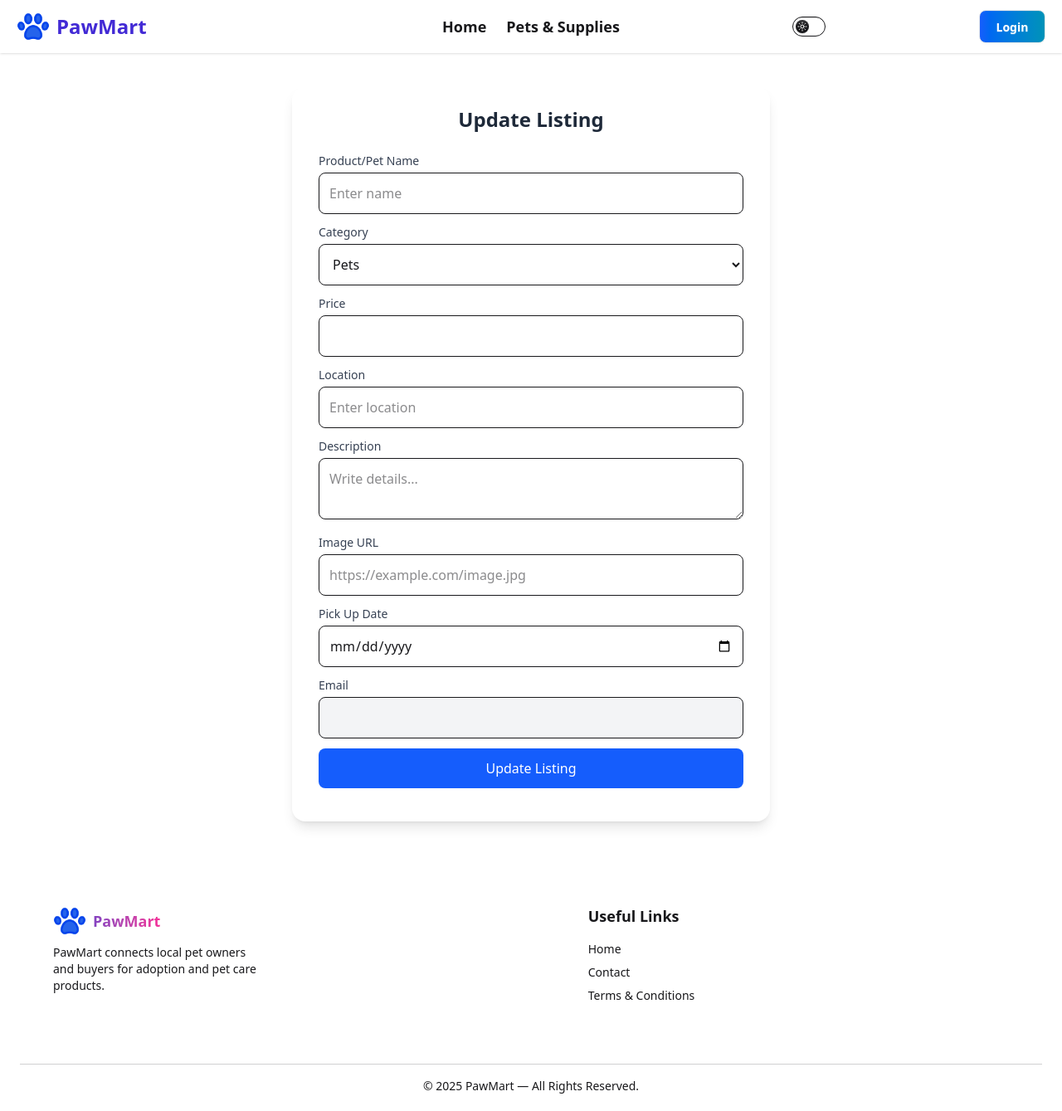
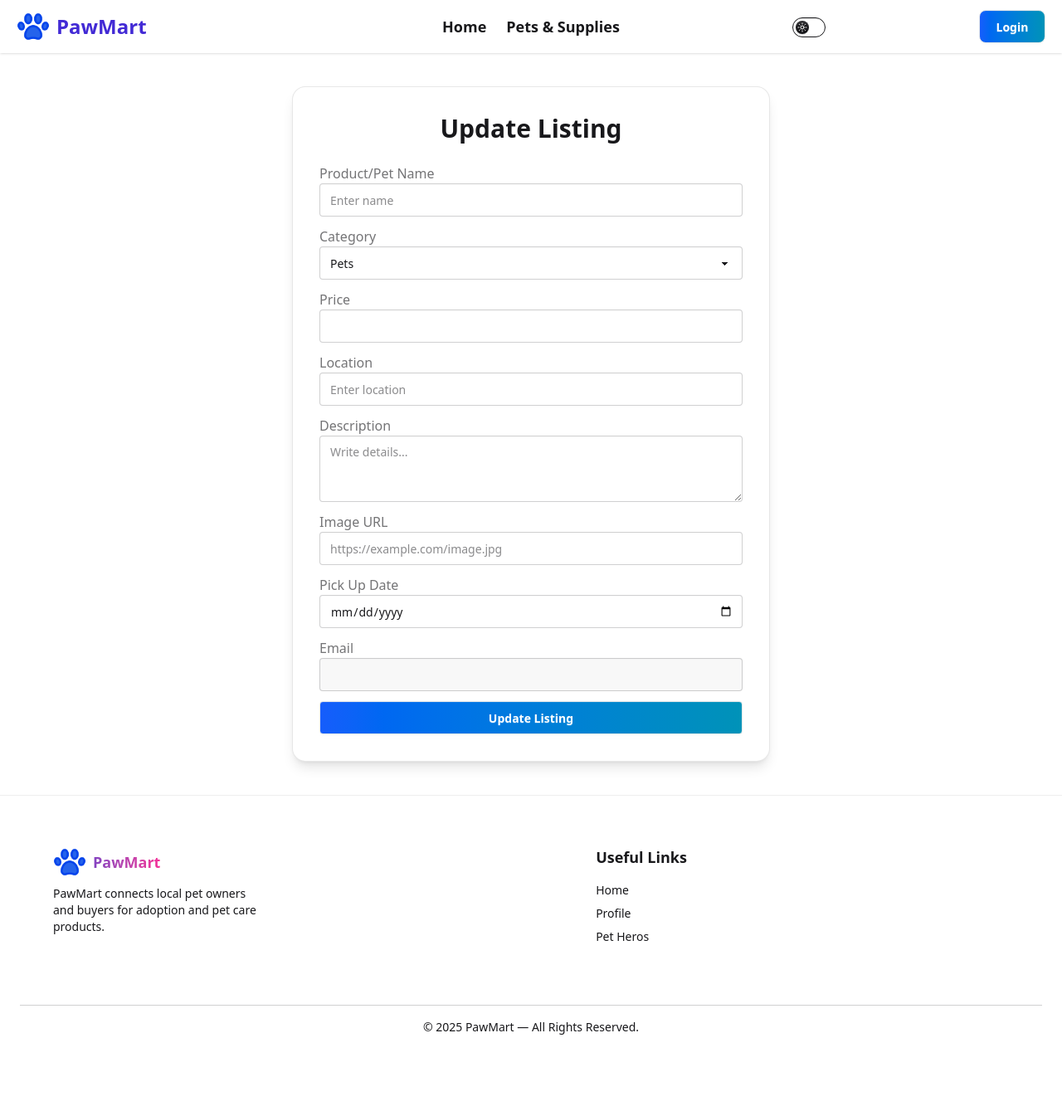
Before and after one commit to SiratimMChy/PawMart, a React (Vite) app: page /UpdateDetails/1 in a window 1280 px wide. Shown: the whole page at 83% size. After the commit the page ends 1268 px from the top, so only its background shows below. Built offline with nearby package versions, Linux system fonts and the light colour scheme; no server answers.

Commit message:
Update Some pages content

```diff
--- a/src/component/Footer.jsx
+++ b/src/component/Footer.jsx
@@ -4,7 +4,7 @@ import logo from '../assets/logo.png';
 
 const Footer = () => {
     return (
-        <div className="w-full bg-base-100 px-6 pt-5 pb-5 ">
+        <div className="w-full bg-base-400 px-6 pt-5 pb-5 border-t border-base-300">
             <footer className="footer sm:footer-horizontal bg-base-100 text-base-content p-10">
 
 
@@ -31,17 +31,17 @@ const Footer = () => {
                     </Link>
 
                     <Link
-                        to="/contact"
+                        to="/profile"
                         className="text-base-content text-sm hover:text-primary transition-colors duration-200 block"
                     >
-                        Contact
+                        Profile
                     </Link>
 
                     <Link
-                        to="/terms"
+                        to="/petheros"
                         className="text-base-content text-sm hover:text-primary transition-colors duration-200 block"
                     >
-                        Terms & Conditions
+                        Pet Heros
                     </Link>
                 </nav>
 
--- a/src/component/Navbar.jsx
+++ b/src/component/Navbar.jsx
@@ -4,6 +4,7 @@ import { AuthContext } from '../Provider/AuthProvider';
 import { signOut } from 'firebase/auth';
 import auth from '../firebase/firebase.config';
 import logo from '../assets/logo.png';
+import Swal from 'sweetalert2';
 
 const Navbar = () => {
     const { user } = useContext(AuthContext);
@@ -30,10 +31,14 @@ const Navbar = () => {
 
     const handleSignOut = () => {
         signOut(auth);
+        Swal.fire({
+            title: "Successfully LogOut",
+            icon: "success"
+        });
     }
 
     return (
-        <div className="navbar px-5 bg-base-100 shadow-sm">
+        <div className="navbar px-3.5 lg:px-5 bg-base-100 shadow-sm">
             <div className="navbar-start">
                 <div className="dropdown">
                     <div tabIndex={0} role="button" className="btn btn-ghost lg:hidden">
@@ -127,13 +132,26 @@ const Navbar = () => {
                                         My Orders
                                     </NavLink>
                                 </li>
+                                <li className="block lg:hidden">
+                                    <div className='shrink-0'>
+                                        <label className="toggle text-base-content">
+                                            <input type="checkbox" checked={isChecked}
+                                                onChange={handleThemeChange} value="synthwave" className="theme-controller" />
+
+                                            <svg aria-label="sun" xmlns="http://www.w3.org/2000/svg" viewBox="0 0 24 24"><g strokeLinejoin="round" strokeLinecap="round" strokeWidth="2" fill="none" stroke="currentColor"><circle cx="12" cy="12" r="4"></circle><path d="M12 2v2"></path><path d="M12 20v2"></path><path d="m4.93 4.93 1.41 1.41"></path><path d="m17.66 17.66 1.41 1.41"></path><path d="M2 12h2"></path><path d="M20 12h2"></path><path d="m6.34 17.66-1.41 1.41"></path><path d="m19.07 4.93-1.41 1.41"></path></g></svg>
+
+                                            <svg aria-label="moon" xmlns="http://www.w3.org/2000/svg" viewBox="0 0 24 24"><g strokeLinejoin="round" strokeLinecap="round" strokeWidth="2" fill="none" stroke="currentColor"><path d="M12 3a6 6 0 0 0 9 9 9 9 0 1 1-9-9Z"></path></g></svg>
+
+                                        </label>
+                                    </div>
+                                </li>
                             </>
                         )}
                     </ul>
                 </div>
 
 
-                <div className="flex items-center gap-2 font-extrabold text-2xl text-primary">
+                <div className="flex items-center gap-2 font-extrabold text-[18px] lg:text-2xl  text-primary">
                     <img src={logo} alt="PawMart Logo" className="w-10 h-10" />
                     <span>PawMart</span>
                 </div>
@@ -204,7 +222,8 @@ const Navbar = () => {
                 </div>
             </div>
 
-            <div className="navbar-end flex items-center gap-2">
+            <div className="navbar-end lg:flex items-center gap-2">
+                <div className='shrink-0 lg:block hidden'>
                     <label className="toggle text-base-content">
                         <input type="checkbox" checked={isChecked}
                             onChange={handleThemeChange} value="synthwave" className="theme-controller" />
@@ -214,6 +233,7 @@ const Navbar = () => {
                         <svg aria-label="moon" xmlns="http://www.w3.org/2000/svg" viewBox="0 0 24 24"><g strokeLinejoin="round" strokeLinecap="round" strokeWidth="2" fill="none" stroke="currentColor"><path d="M12 3a6 6 0 0 0 9 9 9 9 0 1 1-9-9Z"></path></g></svg>
 
                     </label>
+                </div>
 
 
 
--- a/src/component/Slider.jsx
+++ b/src/component/Slider.jsx
@@ -30,7 +30,7 @@ const slides = [
 
 const Slider = () => {
     return (
-        <div className="w-full px-5 mt-2">
+        <div className="w-full px-2 lg:px-5 mt-2">
             <Swiper navigation={true} modules={[Navigation]} className="mySwiper rounded-xl ">
                 {slides.map((slide, index) => (
                     <SwiperSlide key={index}>
--- a/src/pages/UpdateDetails.jsx
+++ b/src/pages/UpdateDetails.jsx
@@ -3,6 +3,7 @@ import { AuthContext } from '../Provider/AuthProvider';
 import { useParams } from 'react-router';
 import axios from 'axios';
 import { useNavigate } from 'react-router';
+import Swal from 'sweetalert2';
 
 const UpdateDetails = () => {
     const { user } = useContext(AuthContext);
@@ -47,14 +48,19 @@ const UpdateDetails = () => {
             .then(res => {
                 console.log(res.data);
                 navigate('/MyListing');
+                Swal.fire({
+                    title: "Successfully Updated",
+                    icon: "success"
+                });
+                form.reset();
             })
             .catch(err => {
                 console.log(err)
             });
     }
-    return (
-        <div className="max-w-xl mx-auto bg-white shadow-lg rounded-2xl pt-6 py-10 px-8 mt-10 h-full mb-10 ">
-            <h2 className="text-2xl font-bold mb-6 text-gray-800 text-center">
+      return (
+        <div className="max-w-xl mx-auto bg-base-100 shadow-lg rounded-2xl p-8 mt-10 mb-10 border border-base-content/10">
+            <h2 className="text-3xl font-bold mb-6 text-center">
                 Update Listing
             </h2>
 
@@ -62,12 +68,12 @@ const UpdateDetails = () => {
 
                 {/* Name */}
                 <div>
-                    <label className="block text-sm font-medium text-gray-700">Product/Pet Name</label>
+                    <label className="label">Product/Pet Name</label>
                     <input
                         defaultValue={listingDetails?.name}
                         type="text"
                         name="name"
-                        className="mt-1 w-full p-3 border rounded-lg focus:ring focus:ring-blue-300"
+                        className="input input-bordered w-full"
                         placeholder="Enter name"
                         required
                     />
@@ -75,12 +81,12 @@ const UpdateDetails = () => {
 
                 {/* Category */}
                 <div>
-                    <label className="block text-sm font-medium text-gray-700">Category</label>
+                    <label className="label">Category</label>
                     <select
                         value={category}
                         name="category"
                         onChange={(e) => setCategory(e.target.value)}
-                        className="mt-1 w-full p-3 border rounded-lg focus:ring focus:ring-blue-300"
+                        className="select select-bordered w-full"
                     >
                         <option value="Pets">Pets</option>
                         <option value="Food">Food</option>
@@ -91,23 +97,23 @@ const UpdateDetails = () => {
 
                 {/* Price */}
                 <div>
-                    <label className="block text-sm font-medium text-gray-700">Price</label>
+                    <label className="label">Price</label>
                     <input
                         defaultValue={listingDetails?.price}
                         type="number"
                         name="price"
-                        className="mt-1 w-full p-3 border rounded-lg focus:ring focus:ring-blue-300"
+                        className="input input-bordered w-full"
                     />
                 </div>
 
                 {/* Location */}
                 <div>
-                    <label className="block text-sm font-medium text-gray-700">Location</label>
+                    <label className="label">Location</label>
                     <input
                         defaultValue={listingDetails?.location}
                         type="text"
                         name="location"
-                        className="mt-1 w-full p-3 border rounded-lg focus:ring focus:ring-blue-300"
+                        className="input input-bordered w-full"
                         placeholder="Enter location"
                         required
                     />
@@ -115,11 +121,11 @@ const UpdateDetails = () => {
 
                 {/* Description */}
                 <div>
-                    <label className="block text-sm font-medium text-gray-700">Description</label>
+                    <label className="label">Description</label>
                     <textarea
                         defaultValue={listingDetails?.description}
                         name="description"
-                        className="mt-1 w-full p-3 border rounded-lg focus:ring focus:ring-blue-300"
+                        className="textarea textarea-bordered w-full"
                         rows="2"
                         placeholder="Write details..."
                         required
@@ -128,12 +134,12 @@ const UpdateDetails = () => {
 
                 {/* Image URL */}
                 <div>
-                    <label className="block text-sm font-medium text-gray-700">Image URL</label>
+                    <label className="label">Image URL</label>
                     <input
                         defaultValue={listingDetails?.imageUrl}
                         type="url"
                         name="imageUrl"
-                        className="mt-1 w-full p-3 border rounded-lg focus:ring focus:ring-blue-300"
+                        className="input input-bordered w-full"
                         placeholder="https://example.com/image.jpg"
                         required
                     />
@@ -141,32 +147,32 @@ const UpdateDetails = () => {
 
                 {/* Date */}
                 <div>
-                    <label className="block text-sm font-medium text-gray-700">Pick Up Date</label>
+                    <label className="label">Pick Up Date</label>
                     <input
                         defaultValue={listingDetails?.date}
                         type="date"
                         name="date"
-                        className="mt-1 w-full p-3 border rounded-lg focus:ring focus:ring-blue-300"
+                        className="input input-bordered w-full"
                         required
                     />
                 </div>
 
                 {/* Email */}
                 <div>
-                    <label className="block text-sm font-medium text-gray-700">Email</label>
+                    <label className="label">Email</label>
                     <input
                         value={user?.email}
                         type="email"
                         name="email"
                         readOnly
-                        className="mt-1 w-full p-3 border rounded-lg bg-gray-100 cursor-not-allowed"
+                        className="input input-bordered w-full bg-base-200"
                     />
                 </div>
 
                 {/* Submit */}
                 <button
                     type="submit"
-                    className="w-full bg-blue-600 text-white p-3 rounded-lg hover:bg-blue-700 transition"
+                    className="btn bg-linear-to-r from-blue-600 to-cyan-600 w-full text-white"
                 >
                     Update Listing
                 </button>
@@ -174,5 +180,4 @@ const UpdateDetails = () => {
         </div>
     );
 };
-
 export default UpdateDetails;
--- a/src/pages/ViewDetails.jsx
+++ b/src/pages/ViewDetails.jsx
@@ -66,32 +66,32 @@ const ViewDetails = () => {
 
 
     return (
-        <div className="flex justify-center p-10 pb-25">
+        <div className="flex justify-center p-4  lg:p-10 pb-25">
             <title>Listing Details</title>
             {service ? (
-                <div className="max-w-4xl w-full bg-white shadow-lg rounded-2xl overflow-hidden ">
+                <div className="lg:max-w-4xl w-4xl lg:w-full bg-white shadow-lg rounded-2xl overflow-hidden ">
                     <img
                         src={service.imageUrl}
                         alt={service.name}
                         className="w-full h-[550px] object-cover"
                     />
-                    <div className="p-6">
-                        <h1 className="text-2xl font-bold mb-2">{service.name}</h1>
+                    <div className="p-2 lg:p-6">
+                        <h1 className="text-2xl text-black font-bold mb-2">{service.name}</h1>
                         <div className="mb-4 text-gray-800 space-y-2">
-                            <h5 className="flex gap-2 text-lg">
+                            <h5 className="flex gap-2 text-[16px] lg:text-lg">
                                 <span className="font-semibold">Category: </span>
                                 <span className="text-[15px] mt-1"> {service.category}</span>
                             </h5>
-                            <h5 className="text-lg">
+                            <h5 className="text-[16px] lg:text-lg">
                                 <span className="font-semibold">Description: </span> <span className="text-[15px]">{service.description}</span>
                             </h5>
-                            <h5 className="text-lg">
-                                <span className="font-semibold">Owner's Email: </span> <span className="text-[15px]">{service.email}</span>
+                            <h5 className="text-[16px] lg:text-lg">
+                                <span className="font-semibold">Owner's Email:</span> <span className="text-[15px]">{service.email}</span>
                             </h5>
-                            <h5 className="text-lg">
+                            <h5 className="text-[16px] lg:text-lg">
                                 <span className="font-semibold">Price: </span> <span className="text-[15px]">{service.price}</span>
                             </h5>
-                            <h5 className="text-lg">
+                            <h5 className="text-[16px] lg:text-lg">
                                 <span className="font-semibold">Location: </span> <span className="text-[15px]">{service.location}</span>
                             </h5>
                         </div>
@@ -117,12 +117,12 @@ const ViewDetails = () => {
 
                                         <div className="flex flex-col md:col-span-2">
                                             <label className="label">Email</label>
-                                            <input name='email' defaultValue={user?.email} type="email" className="input" placeholder="Email" />
+                                            <input name='email' readOnly defaultValue={user?.email} type="email" className="input" placeholder="Email" />
                                         </div>
 
                                         <div className="flex flex-col">
                                             <label className="label">Product/Listing ID</label>
-                                            <input name='productId' type="text" defaultValue={service?._id} className="input" placeholder="Product or listing ID" />
+                                            <input readOnly name='productId' type="text" defaultValue={service?._id} className="input" placeholder="Product or listing ID" />
                                         </div>
 
                                         <div className="flex flex-col">
```
Also changed, not shown: src/pages/AddListing.jsx (+38 -61 lines), firebase.json (added), 1 other file (tests, documents, lock files or other folders). Lines whose indentation alone changed are shown as unchanged.
